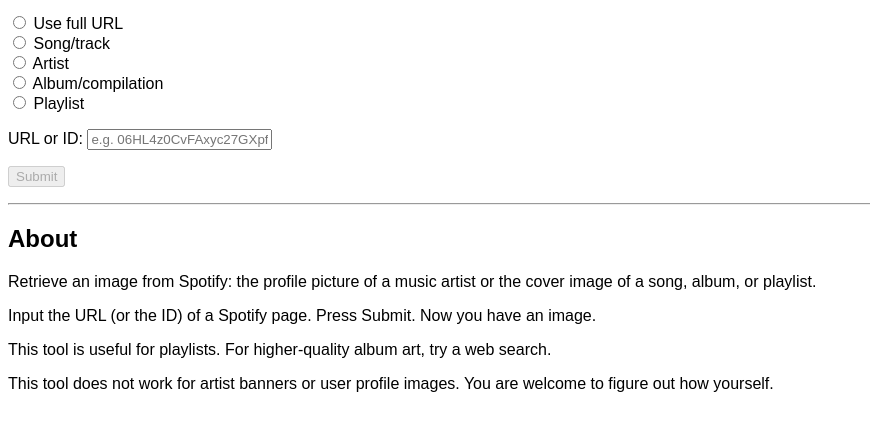
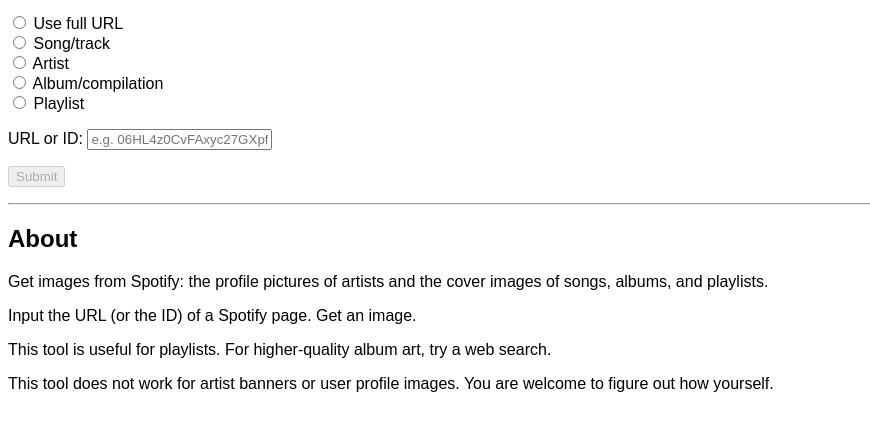
Before and after one commit to PromiseCoder/spotify-image-tool, a plain HTML site: page index.html in a window 1280 px wide. Shown: the part 104-534 px from the top of the page, without its empty margins (0-870 px from the left). Drawn offline with Linux system fonts and the light colour scheme.

Commit message:
Update About. words words words

```diff
--- a/index.html
+++ b/index.html
@@ -32,8 +32,8 @@
       <hr>
       <div>
         <h2>About</h2>
-        <p>Retrieve an image from Spotify: the profile picture of a music artist or the cover image of a song, album, or playlist.</p>
-        <p>Input the URL (or the ID) of a Spotify page. Press Submit. Now you have an image.</p>
+        <p>Get images from Spotify: the profile pictures of artists and the cover images of songs, albums, and playlists.</p>
+        <p>Input the URL (or the ID) of a Spotify page. Get an image.</p>
         <p>This tool is useful for playlists. For higher-quality album art, try a web search.</p>
         <p>This tool does not work for artist banners or user profile images. You are welcome to figure out how yourself.</p>
       </div>
```
